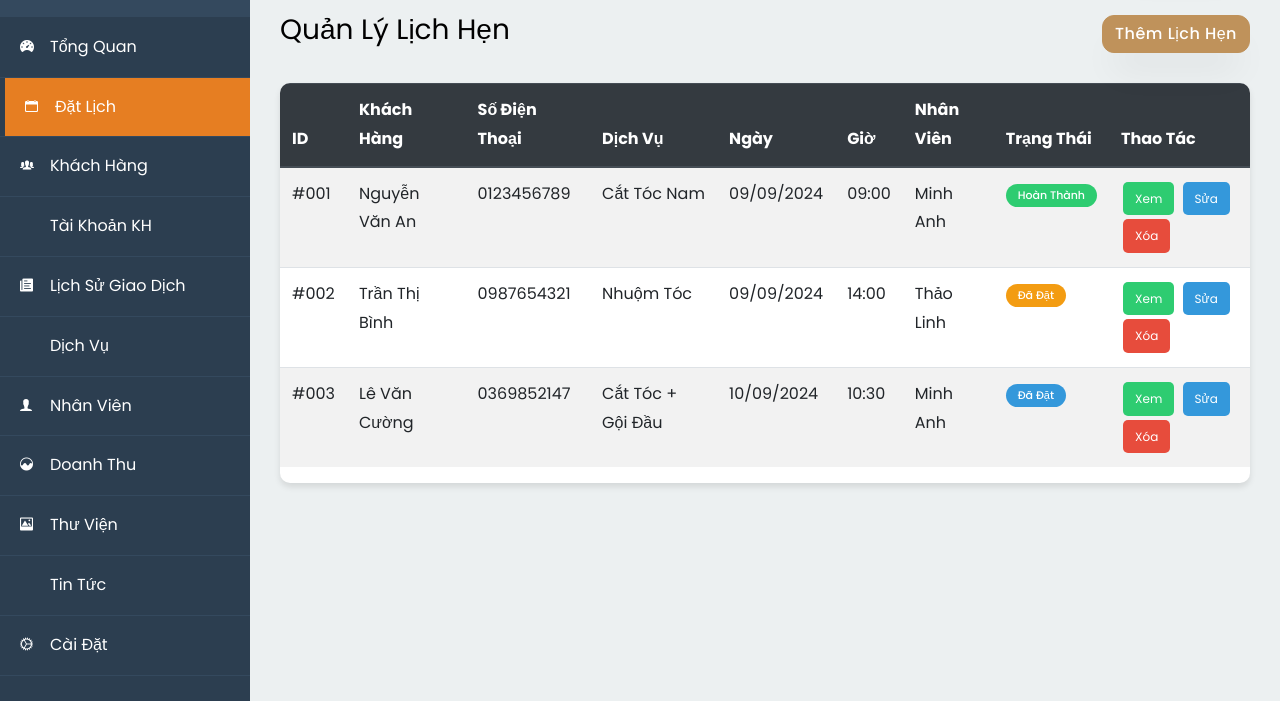
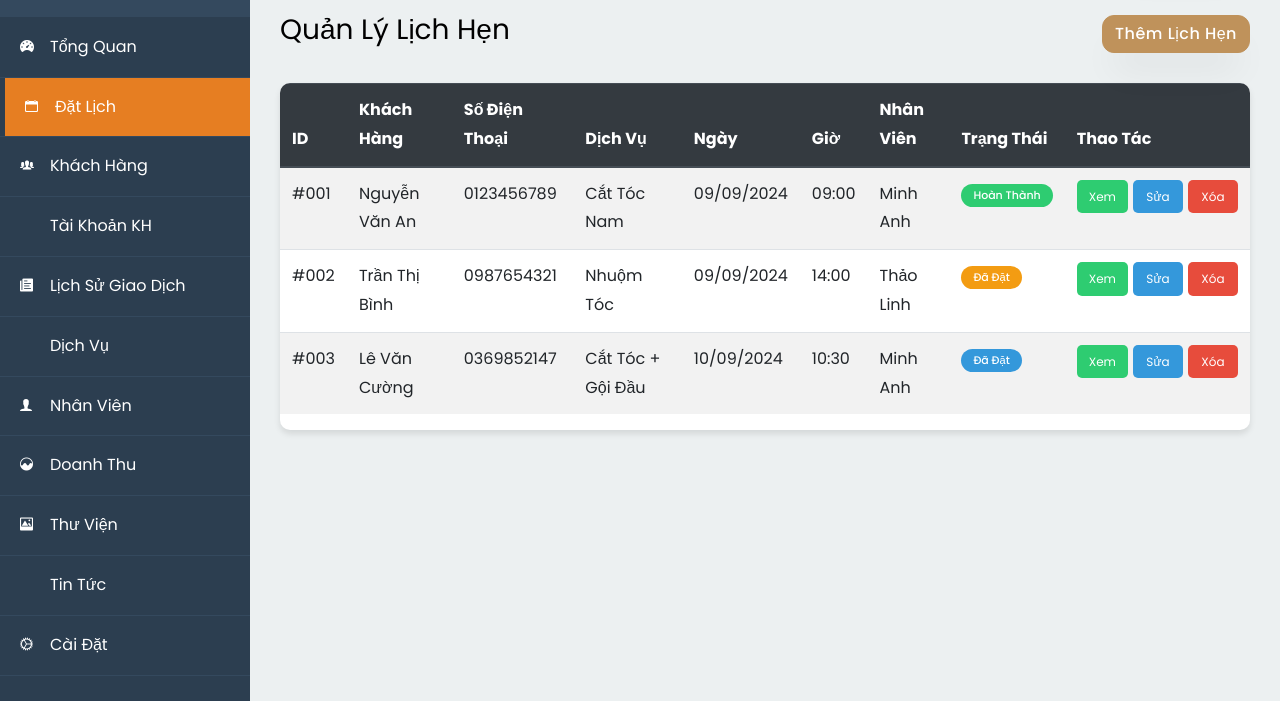
Before and after one commit to DuAnHairCut/DuAnTiemToc, a plain HTML site: page admin.html in a window 1280 px wide. Both pictures are taken after a click on the link "Đặt Lịch". Shown: the part 99-800 px from the top of the page. Drawn offline with nearby package versions, Linux system fonts and the light colour scheme; files that its build step writes are made by us from their sources; files whose address does not match are found by name.

Commit message:
Chinh phần nút

```diff
--- a/admin.html
+++ b/admin.html
@@ -160,7 +160,21 @@
             transition: all 0.3s;
         }
 
-      .btn-edit {
+        .action-group {
+            display: flex;
+            gap: 5px;
+            flex-wrap: nowrap;
+            justify-content: flex-start;
+            align-items: center;
+        }
+
+        .action-group .btn-action {
+            margin: 0;
+            flex-shrink: 0;
+            min-width: 50px;
+            text-align: center;
+            white-space: nowrap;
+        }      .btn-edit {
         background: #3498db;
         color: white;
       }
@@ -507,6 +521,18 @@
         .gallery-grid {
           grid-template-columns: repeat(auto-fill, minmax(250px, 1fr));
           gap: 15px;
+        }
+
+        .action-group {
+          flex-direction: column;
+          gap: 3px;
+        }
+
+        .action-group .btn-action {
+          width: 100%;
+          min-width: auto;
+          font-size: 11px;
+          padding: 4px 8px;
         }
       }
     </style>
@@ -766,9 +792,11 @@
                         <span class="badge badge-success">Hoàn Thành</span>
                       </td>
                       <td>
-                        <button class="btn-action btn-view">Xem</button>
-                        <button class="btn-action btn-edit">Sửa</button>
-                        <button class="btn-action btn-delete">Xóa</button>
+                        <div class="action-group">
+                          <button class="btn-action btn-view" title="Xem chi tiết">Xem</button>
+                          <button class="btn-action btn-edit" title="Chỉnh sửa">Sửa</button>
+                          <button class="btn-action btn-delete" title="Xóa">Xóa</button>
+                        </div>
                       </td>
                     </tr>
                     <tr>
@@ -781,9 +809,11 @@
                       <td>Thảo Linh</td>
                       <td><span class="badge badge-warning">Đã Đặt</span></td>
                       <td>
-                        <button class="btn-action btn-view">Xem</button>
-                        <button class="btn-action btn-edit">Sửa</button>
-                        <button class="btn-action btn-delete">Xóa</button>
+                        <div class="action-group">
+                          <button class="btn-action btn-view" title="Xem chi tiết">Xem</button>
+                          <button class="btn-action btn-edit" title="Chỉnh sửa">Sửa</button>
+                          <button class="btn-action btn-delete" title="Xóa">Xóa</button>
+                        </div>
                       </td>
                     </tr>
                     <tr>
@@ -796,9 +826,11 @@
                       <td>Minh Anh</td>
                       <td><span class="badge badge-primary">Đã Đặt</span></td>
                       <td>
-                        <button class="btn-action btn-view">Xem</button>
-                        <button class="btn-action btn-edit">Sửa</button>
-                        <button class="btn-action btn-delete">Xóa</button>
+                        <div class="action-group">
+                          <button class="btn-action btn-view" title="Xem chi tiết">Xem</button>
+                          <button class="btn-action btn-edit" title="Chỉnh sửa">Sửa</button>
+                          <button class="btn-action btn-delete" title="Xóa">Xóa</button>
+                        </div>
                       </td>
                     </tr>
                   </tbody>
```
Lines whose indentation alone changed are shown as unchanged.
